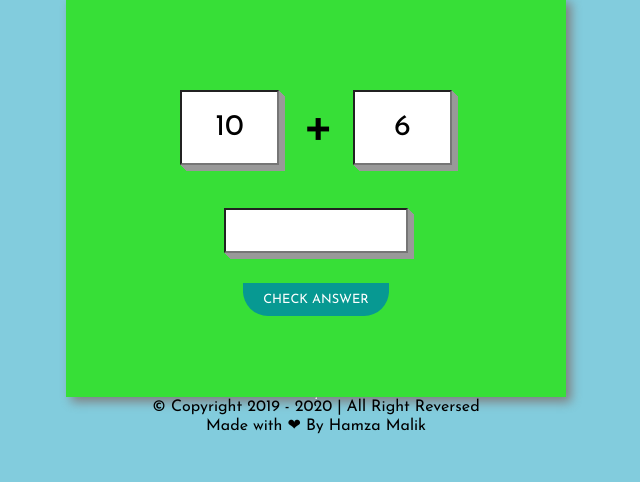
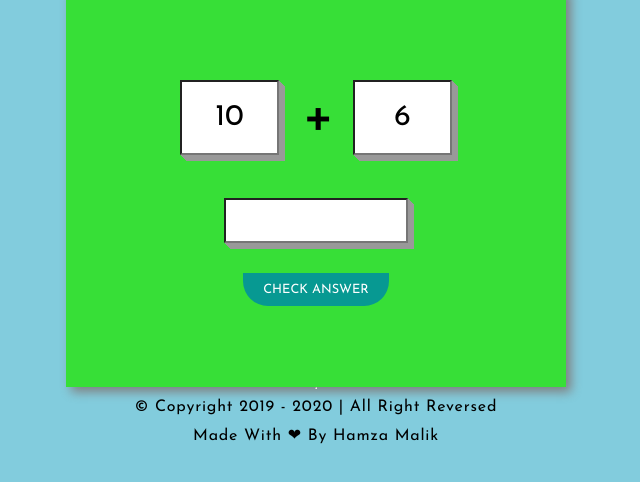
Before and after one commit to hamzadeveloper9/quizgames.github.io, a plain HTML site: page index.html in a window 1280 px wide. Shown: the part 216-698 px from the top of the page, without its empty margins (324-964 px from the left). Drawn offline with Linux system fonts and the light colour scheme.

Commit message:
Update style.css
h

```diff
--- a/css/style.css
+++ b/css/style.css
@@ -80,3 +80,13 @@ section h1{
 	font-size: 0.8rem;
 	text-transform: uppercase;
 }
+.credit{
+	margin: 10px 0;
+	text-transform: capitalize;
+	letter-spacing: 0.8px;
+}
+.credit1{
+	margin:0;
+	text-transform: capitalize;
+	letter-spacing: 0.8px;
+}
```
